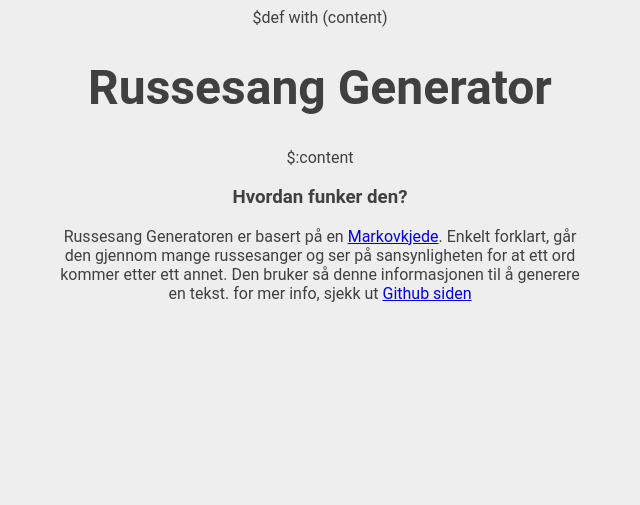
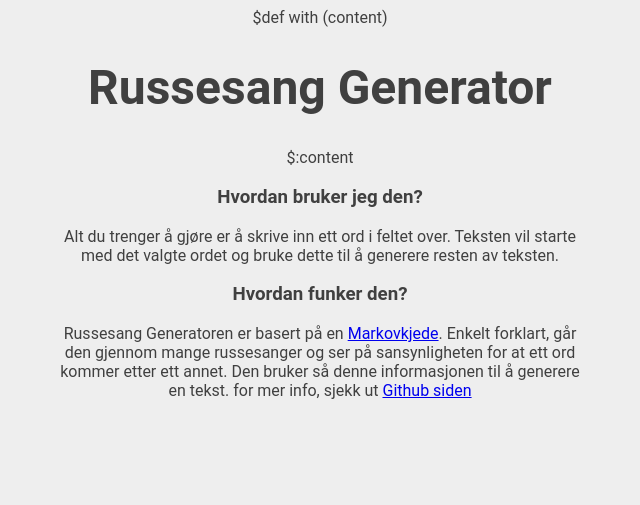
Before and after one commit to torjeikenes/markov-lyrics, a Python web app: template templates/layout.html in a window 1280 px wide. Shown: the top 505 px of the page, without its empty margins (320-960 px from the left). Run offline with Jinja, Linux system fonts and the light colour scheme; the template is opened without the code that fills it, so the values that code supplies are empty.

Commit message:
added usage instructions

```diff
--- a/templates/layout.html
+++ b/templates/layout.html
@@ -23,6 +23,9 @@ $def with (content)
   <div class="container">
     <h1>Russesang Generator</h1>
     $:content
+    <h3>Hvordan bruker jeg den?</h3>
+    <p>Alt du trenger å gjøre er å skrive inn ett ord i feltet over. Teksten vil
+      starte med det valgte ordet og bruke dette til å generere resten av teksten.</p>
     <h3>Hvordan funker den?</h3>
     <p>Russesang Generatoren er basert på en
       <a href="http://setosa.io/ev/markov-chains/">Markovkjede</a>.
```
